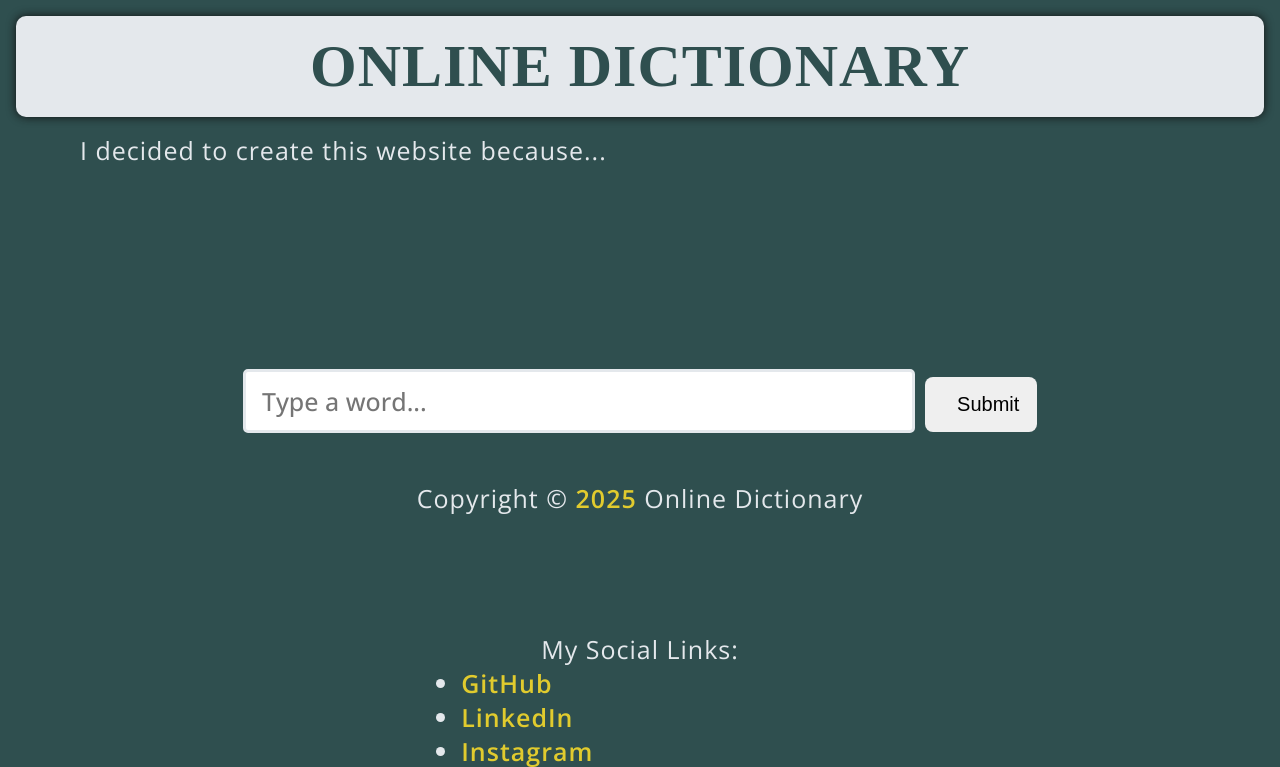
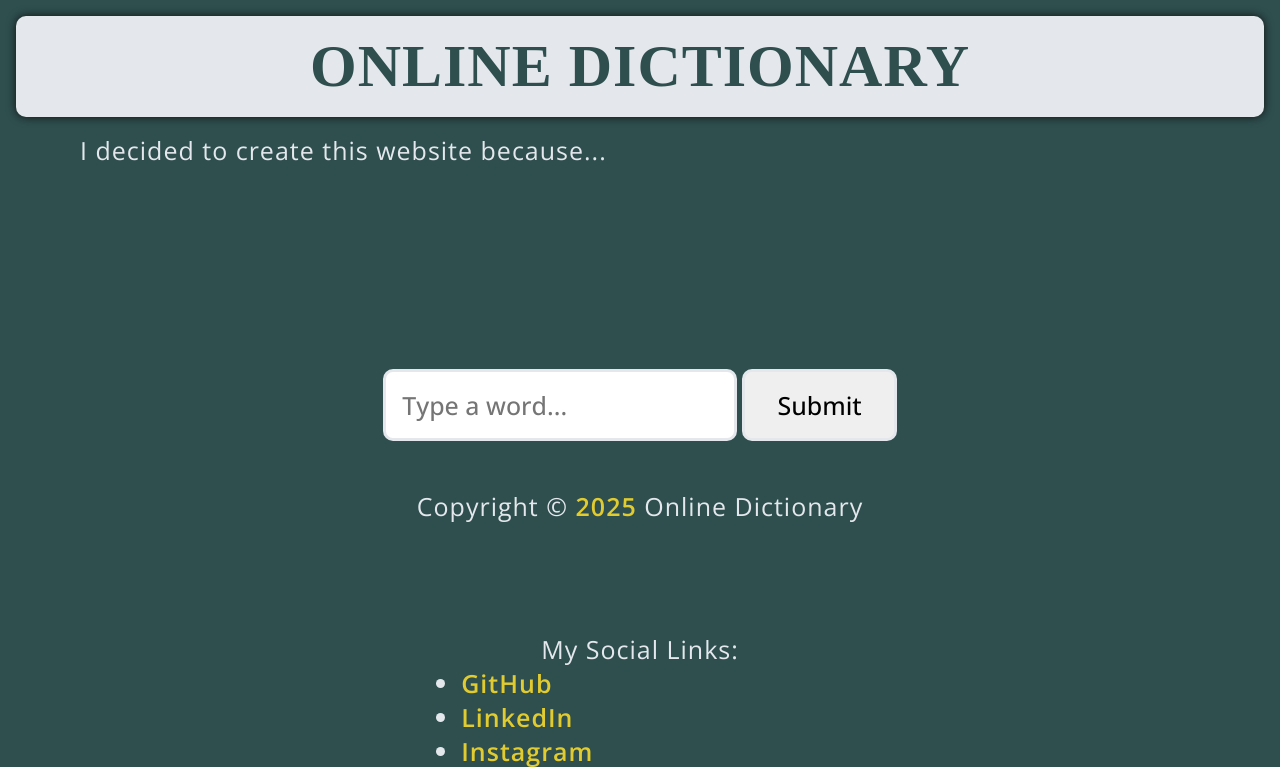
Before and after one commit to xxyrnn/dictionary, a Flask app: page / in a window 1280 px wide. Shown: the top 767 px of the page. Run offline with Flask 3, Linux system fonts and the light colour scheme; some web fonts are replaced.

Commit message:
changed fonts and more

```diff
--- a/static/css/style.css
+++ b/static/css/style.css
@@ -3,13 +3,15 @@
 
 :root {
     --first-color: #e1cb2e;
-    --second-color: darkslategray;
+    --second-color: #2f4f4f;
     --third-color: #e4e8ec;
-    --transition: 0.4s ease-in;
+    --shadow-color: #111;
+    --transition: 0.3s ease-in-out;
     --border-radius: 10px;
+    --font-size: 25px;
 }
 
-/* Resets */
+/* resets */
 * {
     padding: 0;
     margin: 0;
@@ -17,12 +19,12 @@
     transition: var(--transition);
 }
 
-/* Smooth Scrolling */
+/* smooth scrolling */
 html {
     scroll-behavior: smooth;
 }
 
-/* Body Starts */
+/* body */
 body {
     font-family: 'Open Sans', sans-serif;
     font-weight: 300;
@@ -31,7 +33,7 @@ body {
     background-color: var(--second-color);
 }
 
-/* Header Starts */
+/* header */
 .header {
     background-color: var(--third-color);
     color: var(--second-color);
@@ -40,7 +42,7 @@ body {
     padding: 1rem 0;
     margin: 1rem 1rem;
     border-radius: var(--border-radius);
-    box-shadow: 0 0 10px #111;
+    box-shadow: 0 0 10px var(--shadow-color);
 }
 
 .title {
@@ -49,15 +51,14 @@ body {
     font-weight: 600;
     text-align: center;
 }
-/* Header Ends */
 
-/* Main Starts */
+/* main */
 .intro {
     margin-bottom: 2rem;
 }
 
 p {
-    font-size: 25px;
+    font-size: var(--font-size);
     text-align: justify;
     padding: 0 5rem;
 }
@@ -67,52 +68,46 @@ span {
     font-weight: 600;
 }
 
-/* Form Starts */
+/* form */
 .form {
-    text-align: center;
+    display: flex;
+    align-items: center;
+    justify-content: center;
     margin: 0 5rem;
 }
 
-form {
-    font-size: 35px;
-}
-
-#word {
-    height: 4rem;
-    width: 60%;
-    font-size: 25px;
-    font-family: 'Open Sans', sans-serif;
-    font-weight: 500;
+input[type=text] {
+    font-family: inherit;
+    font-size: var(--font-size);
     text-align: left;
     border: 3px solid var(--third-color);
-    border-radius: 5px;
+    border-radius: var(--border-radius);
     outline: none;
-    padding: 0 1rem;
+    padding: 1rem;
     margin-bottom: 3rem;
 }
 
-#word:focus {
+input[type=text]:focus {
     border: 3px solid var(--first-color);
 }
 
 input[type=submit] {
-    padding: 1rem 2rem;
-    font-size: 20px;
+    font-family: inherit;
+    font-size: var(--font-size);
     text-align: center;
     text-decoration: none;
-    border: none;
-    border-radius: 8px;
-    width: 10%;
+    padding: 1rem 2rem;
+    border: 3px solid var(--third-color);
+    border-radius: var(--border-radius);
 }
 
 input[type=submit]:hover {
     cursor: pointer;
     background-color: var(--first-color);
+    border: 3px solid var(--first-color);
 }
-/* Form Ends */
-/* Main Ends */
 
-/* Footer Starts */
+/* footer */
 .footer {
     font-size: 25px;
     display: flex;
@@ -132,8 +127,6 @@ a {
 }
 
 a:hover {
-    color: white;
-    text-shadow: 2px 2px 3px black;
+    color: var(--third-color);
+    text-shadow: 0 0 10px var(--shadow-color);
 }
-/* Footer Ends */
-/* Body Ends */
```
